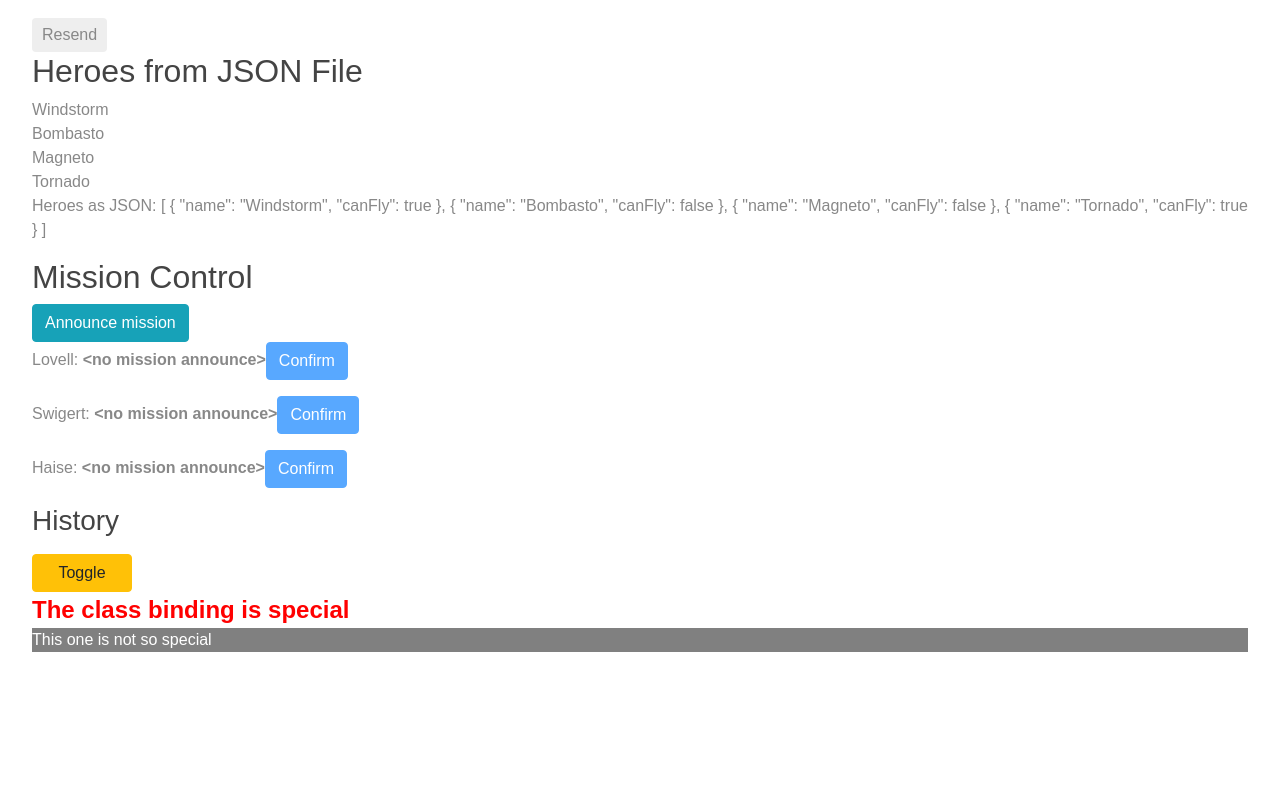
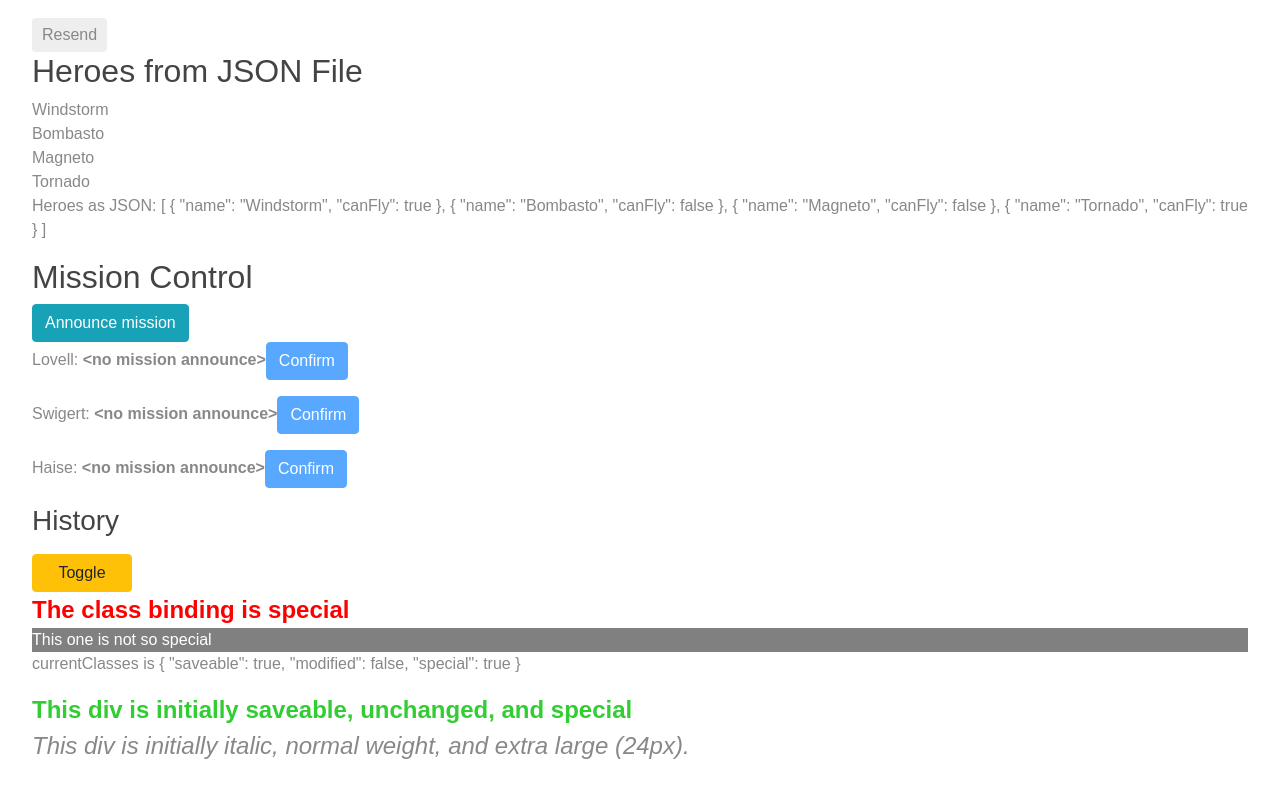
Before and after one commit to ZhangZongkun/my-router, an Angular app: page /example in a window 1280 px wide. Shown: the part 2770-3566 px from the top of the page. Before the commit the page ends 3454 px from the top, so only its background shows below. Built offline with nearby package versions, Linux system fonts and the light colour scheme.

Commit message:
ngClass, ngStyle

```diff
--- a/src/app/example/example.component.css
+++ b/src/app/example/example.component.css
@@ -35,3 +35,11 @@ button.b, span.b, .unless.b {
   font-weight: bold;
   font-size: x-large
 }
+
+.saveable {
+  color: limegreen;
+}
+
+.modified {
+  font-family: "Brush Script MT", serif
+}
--- a/src/app/example/example.component.html
+++ b/src/app/example/example.component.html
@@ -126,3 +126,10 @@
      [style.background-color]="!isSpecial ? 'cyan' : 'gray'">
   This one is not so special
 </div>
+
+<p>currentClasses is {{currentClasses | json}}</p>
+<div [ngClass]="currentClasses">This div is initially saveable, unchanged, and special</div>
+
+<div [ngStyle]="currentStyles">
+  This div is initially italic, normal weight, and extra large (24px).
+</div>
--- a/src/app/example/example.component.ts
+++ b/src/app/example/example.component.ts
@@ -1,4 +1,4 @@
-import { Component } from '@angular/core';
+import { Component, OnInit } from '@angular/core';
 
 import { Hero, heroes } from './hero';
 
@@ -6,7 +6,7 @@ import { Hero, heroes } from './hero';
   templateUrl: './example.component.html',
   styleUrls: ['./example.component.css']
 })
-export class ExampleComponent {
+export class ExampleComponent implements OnInit {
   color: string;
   heroes = heroes;
   hero = this.heroes[2];
@@ -27,9 +27,19 @@ export class ExampleComponent {
   strenth = 2;
   factor = 3;
 
+  canSave = true;
+  isUnchanged = true;
   isSpecial = true;
 
+  currentClasses: {};
+  currentStyles: {};
+
   names = ['Mr.IQ', '    ', '    Bombasto     '];
+
+  ngOnInit(): void {
+    this.setCurrentClasses();
+    this.setCurrentStyles();
+  }
 
   get format() {
     return this.toggle ? 'shortDate' : 'fullDate';
@@ -63,4 +73,21 @@ export class ExampleComponent {
   everySecond() {
     console.log('Every second.');
   }
+
+  setCurrentClasses() {
+    this.currentClasses = {
+      'saveable': this.canSave,
+      'modified': !this.isUnchanged,
+      'special': this.isSpecial
+    };
+  }
+
+  setCurrentStyles() {
+    this.currentStyles = {
+      'font-style': this.canSave ? 'italic' : 'normal',
+      'font-weight': !this.isUnchanged ? 'bold' : 'normal',
+      'font-size': this.isSpecial ? '24px' : '12px'
+    }
+  }
+
 }
--- a/src/app/http/config/config.component.html
+++ b/src/app/http/config/config.component.html
@@ -1,8 +1,8 @@
 <h3>Get configuration from JSON file</h3>
-<div>
-  <button (click)="clear(); showConfig_v2()">Get</button>
-  <button (click)="clear(); showConfigResponse()">GetResponse</button>
-  <button (click)="clear()">Clear</button>
+<div class="mb-2">
+  <button type="button" class="btn btn-info mr-2" (click)="clear(); showConfig_v2()">Get</button>
+  <button type="button" class="btn btn-info mr-2" (click)="clear(); showConfigResponse()">GetResponse</button>
+  <button type="button" class="btn btn-info" (click)="clear()">Clear</button>
 </div>
 <span *ngIf="config">
   <p>Heroes API URL is "{{config.heroesUrl}}"</p>
--- a/src/app/http/config/config.component.ts
+++ b/src/app/http/config/config.component.ts
@@ -36,10 +36,11 @@ export class ConfigComponent {
   showConfigResponse() {
     this.configService.getConfigResponse()
       .subscribe(resp => {
+        console.log(resp.headers);
         const keys = resp.headers.keys();
         this.headers = keys.map(key =>
           `${key}: ${resp.headers.get(key)}`);
         this.config = resp.body;
-      })
+      });
   }
 }
```
